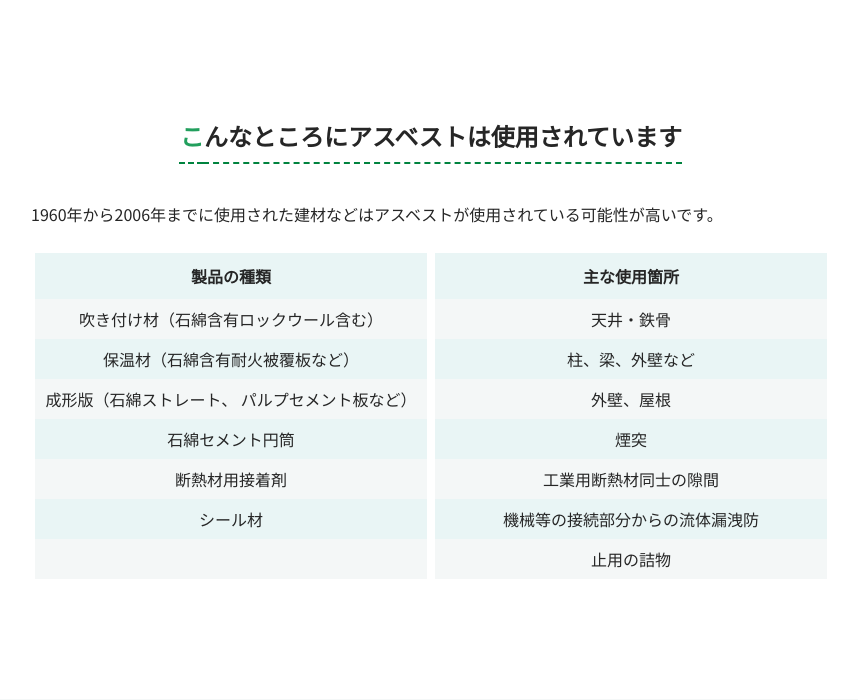
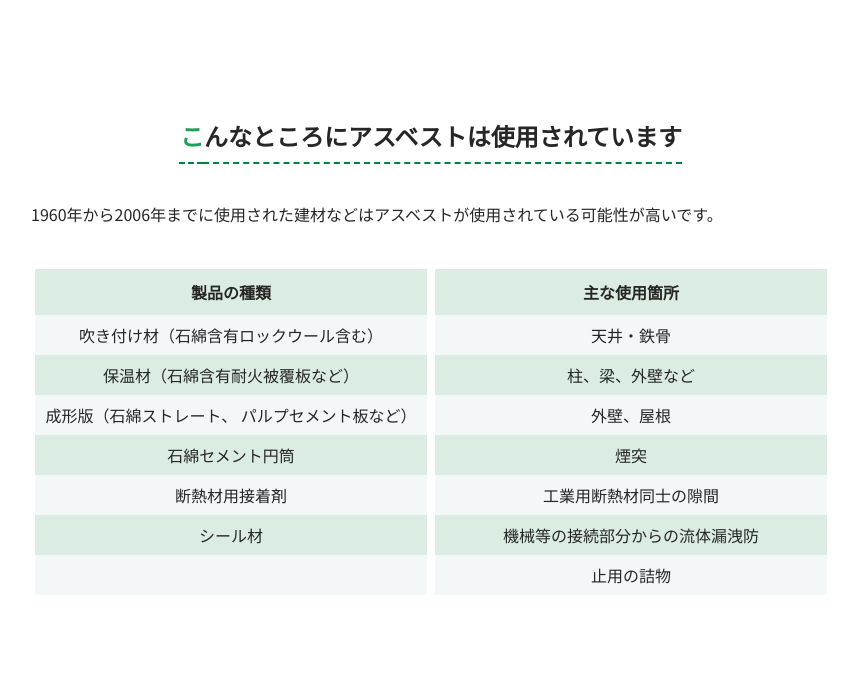
Before and after one commit to I-BIS-dev/hammers_corporate-site, a PHP site: page /about/ in a window 1280 px wide. Shown: the part 2325-3025 px from the top of the page, without its empty margins (209-1067 px from the left). Run offline with PHP 8.4, Linux system fonts and the light colour scheme.

Commit message:
テーブル完成（危険性ページ）

```diff
--- a/assets/scss/layout/_about.scss
+++ b/assets/scss/layout/_about.scss
@@ -313,16 +313,14 @@
         text-align: left;
         margin: 0 auto;
         max-width: 800px;
-        padding-bottom: 24px;
-        // @include mq(sp-ls) {
-        //   padding-bottom: 16px;
-        // }
+        padding-bottom: 40px;
+        @include mq(sp) {
+          padding-bottom: 32px;
+        }
       }
     }
 
     .l-about-table {
-      // border: 1px solid $black;
-      // padding: 8px 8px;
       display: flex;
       justify-content: space-between;
       max-width: 800px;
@@ -337,18 +335,15 @@
         max-width: 400px;
         width: 100%;
         @include mq(sp-ls) {
-          padding-bottom: 16px;
+          padding-bottom: 40px;
           margin: 0 auto;
-        }
-        @include mq(sp) {
-          padding-bottom: 16px;
         }
 
         .l-about-table__ttl {
           text-align: center;
           font-weight: bold;
           padding: 11px 0;
-          background-color: #e9f5f5;
+          background-color: #dbede3;
           margin: 0 4px;
         }
         .l-about-table__list {
@@ -358,7 +353,7 @@
             background-color: $bg-color;
             text-align: center;
             &:nth-child(even) {
-              background-color: #e9f5f5;
+              background-color: #dbede3;
             }
             &:last-child {
               color: transparent;
@@ -384,7 +379,7 @@
           text-align: center;
           font-weight: bold;
           padding: 11px 0;
-          background-color: #e9f5f5;
+          background-color: #dbede3;
           margin: 0 4px;
         }
         .l-about-table__list {
@@ -394,7 +389,7 @@
             background-color: $bg-color;
             text-align: center;
             &:nth-child(even) {
-              background-color: #e9f5f5;
+              background-color: #dbede3;
             }
           }
         }
```
Also changed, not shown: css/common.css.
